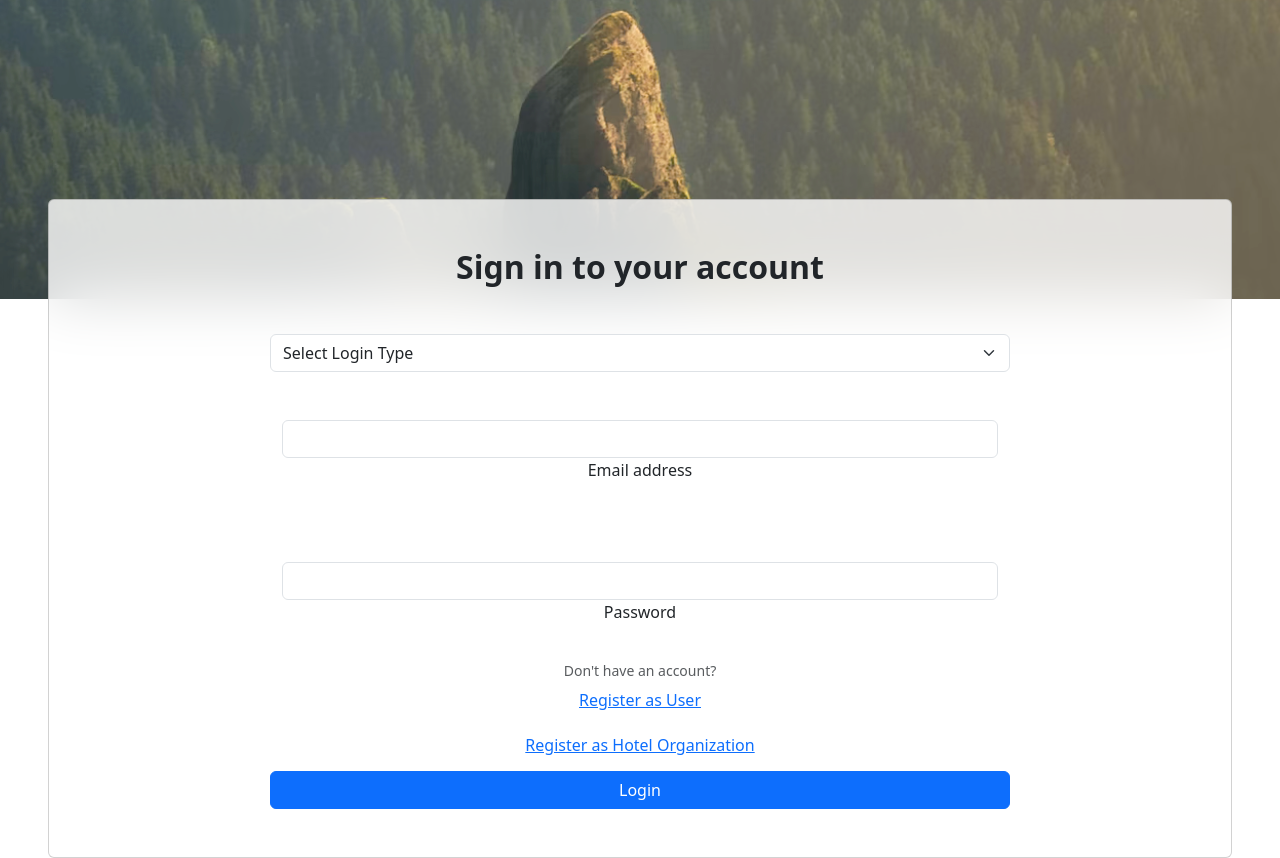
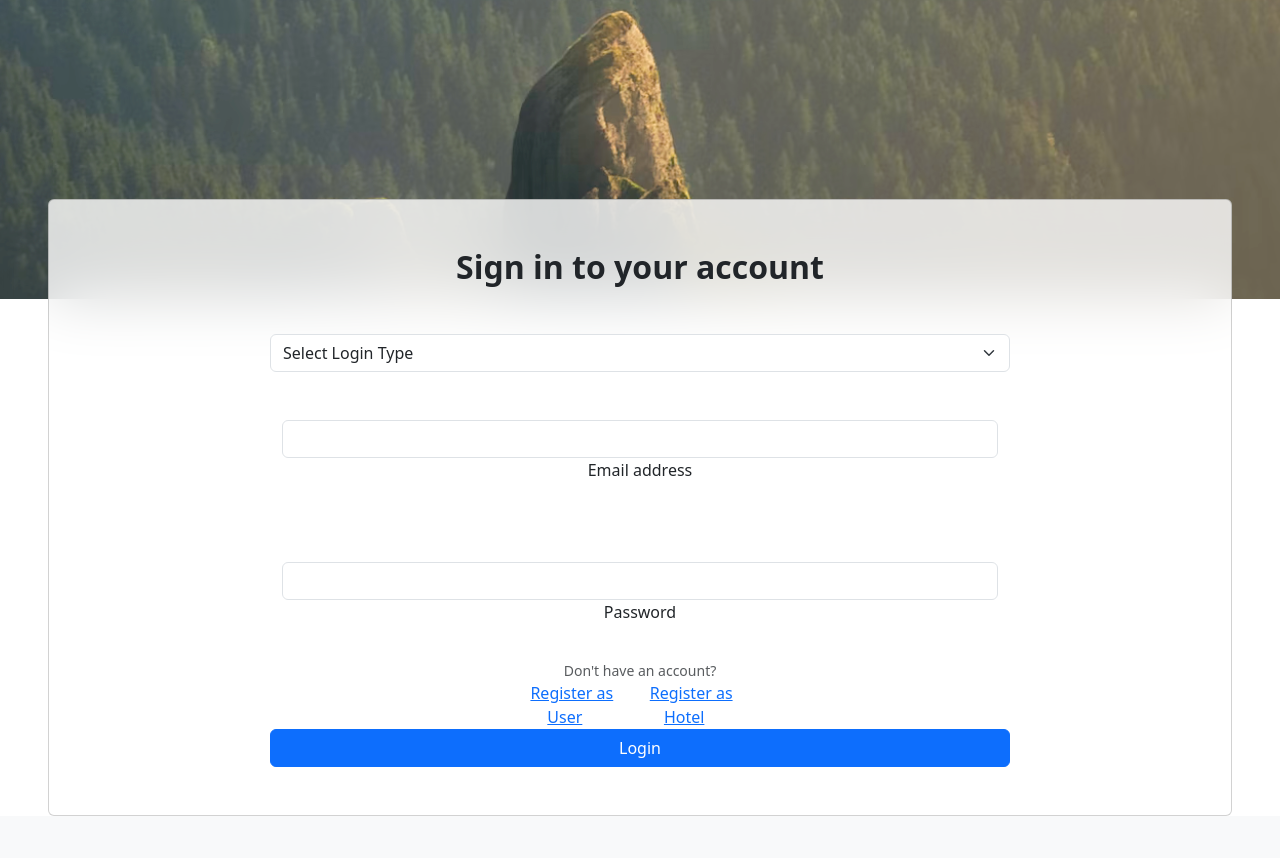
Before and after one commit to eesuhn/travel-hive, a PHP site: page /login.front.php in a window 1280 px wide. Shown: the part 73-931 px from the top of the page. After the commit the page ends 889 px from the top, so only its background shows below. Run offline with PHP 8.4, Linux system fonts and the light colour scheme.

Commit message:
Update form
1) Alignment for register links
2) Changed title for register forms

```diff
--- a/frontend/login.front.php
+++ b/frontend/login.front.php
@@ -41,12 +41,18 @@
               <label class="form-label" for="pwd" name="pwd">Password</label>
             </div>
             <div id="formHelp" class="form-text">Don't have an account?</div>
-            <a href="../frontend/registerC.front.php" style="padding: 7px; margin-bottom: 7px;">
-                Register as User
-            </a>
-            <a href="../frontend/registerH.front.php" style="padding: 7px; margin-bottom: 7px;">
-                Register as Hotel Organization
-            </a>
+            <div class = "row d-flex justify-content-center">
+              <div class = "col-2">
+                <a href="../frontend/registerC.front.php" style="padding: 7px; margin-bottom: 7px;">
+                    Register as User
+                </a>
+              </div>
+              <div class = "col-2">
+                <a href="../frontend/registerH.front.php" style="padding: 7px; margin-bottom: 7px;">
+                    Register as Hotel
+                </a>
+            </div>
+            </div>
             <button type="submit" name="submit" class="btn btn-primary">Login</button>
           </form>
         </div>
```
